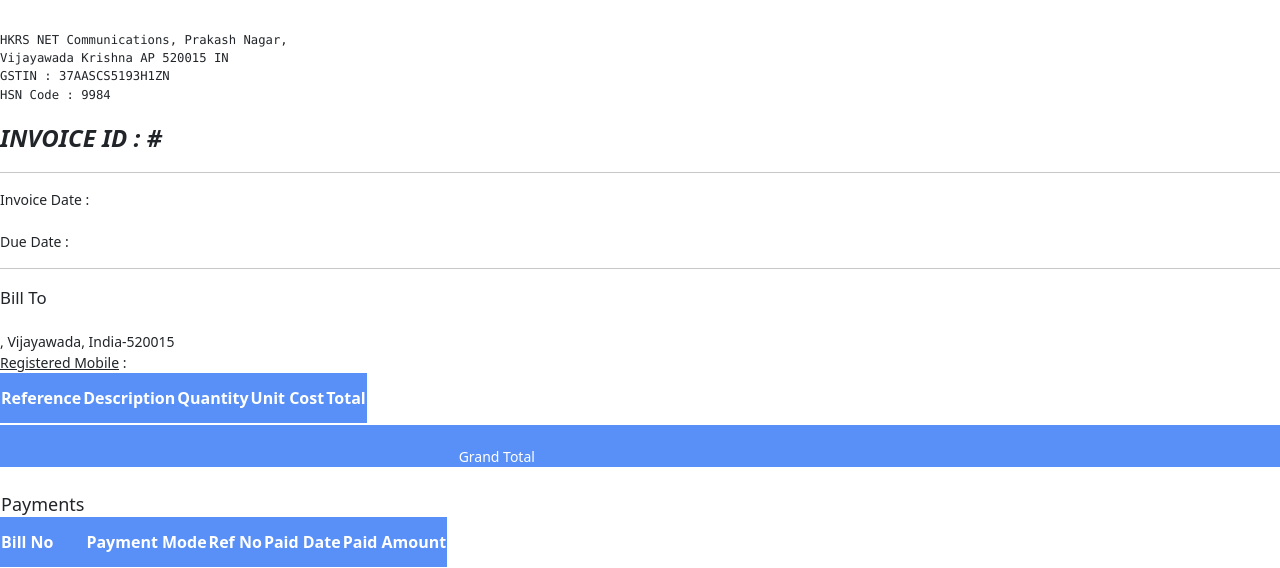
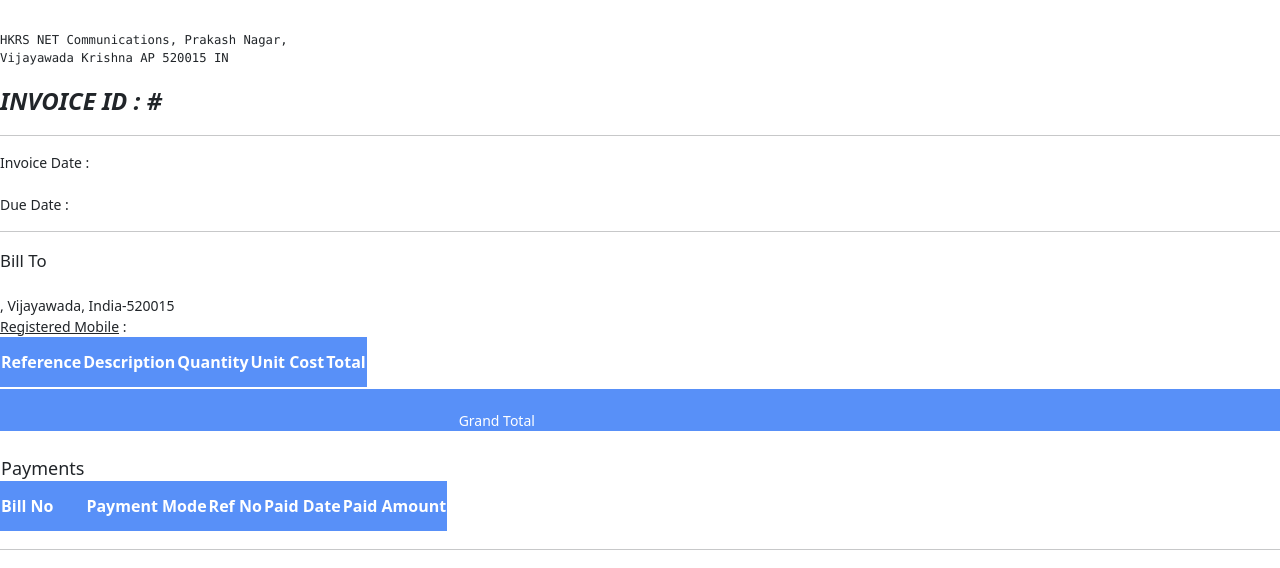
Before and after one commit to Kamal-prog-code/hkrs_invoice_gen, a Django app: template app/templates/app/pdf_template.html in a window 1280 px wide. Shown: the part 45-613 px from the top of the page. Run offline with Django 3.2, Linux system fonts and the light colour scheme; the template is opened without the code that fills it, so the values that code supplies are empty; some libraries are stand-ins or nearby versions.

Commit message:
final edit

```diff
--- a/app/templates/app/pdf_template.html
+++ b/app/templates/app/pdf_template.html
@@ -51,9 +51,7 @@
 		<header>FiberX&nbsp&nbsp&nbsp&nbsp&nbsp&nbsp&nbsp&nbsp&nbsp&nbsp&nbsp&nbsp&nbsp&nbsp&nbsp&nbsp&nbsp&nbsp&nbsp&nbsp&nbsp&nbsp&nbsp&nbsp&nbsp&nbsp&nbsp&nbsp&nbsp&nbsp&nbsp&nbsp&nbsp&nbsp&nbsp&nbsp&nbsp&nbsp&nbsp&nbsp&nbsp&nbsp&nbsp&nbsp&nbsp&nbsp&nbsp&nbsp&nbsp&nbsp&nbsp&nbsp&nbsp&nbsp&nbsp&nbsp&nbsp&nbsp&nbsp&nbsp&nbsp&nbsp&nbsp&nbsp&nbsp<span class="in">INVOICE</span></header>
 		<div>
 			<p><pre>HKRS NET Communications, Prakash Nagar,
-Vijayawada Krishna AP 520015 IN
-GSTIN : 37AASCS5193H1ZN
-HSN Code : 9984</pre></p>
+Vijayawada Krishna AP 520015 IN</pre></p>
 			<i>INVOICE ID : # {{formdata.Invoice_id}}</i><hr>
 			Invoice Date : {{formdata.Invoice_date}}<br><br>
 			Due Date : {{formdata.Due_date}}
```
